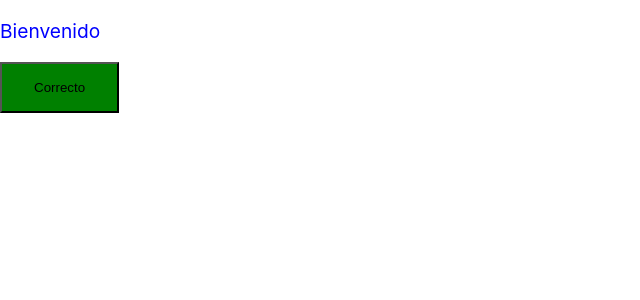
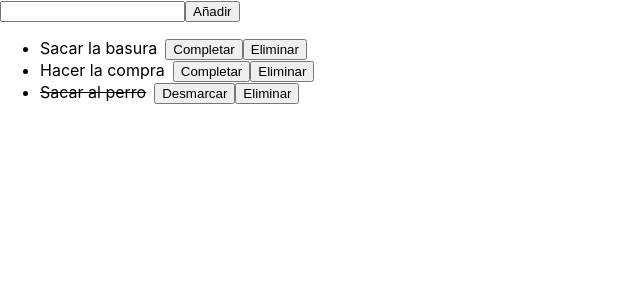
Before and after one commit to gorkavillara/16-feb-react-grupo-1, a React (Create React App) app: page / in a window 1280 px wide. Shown: the top 300 px of the page, without its empty margins (0-640 px from the left). Built offline with nearby package versions, Linux system fonts and the light colour scheme.

Commit message:
🗒️ Aplicación de tareas terminada

```diff
--- a/src/App.tsx
+++ b/src/App.tsx
@@ -1,6 +1,6 @@
 /* eslint-disable @typescript-eslint/no-unused-vars, no-unreachable */
 import "./App.css"
-import { Home, Contact, Admin, Login } from "views"
+import { Home, Contact, Admin, Login, Tareas } from "views"
 
 const routes = {
     home: <Home />,
@@ -25,7 +25,7 @@ function App() {
     // if (currentRoute === "contact") return <Contact />
     // if (currentRoute === "admin") return <Admin />
     // if (currentRoute === "login") return <Login />
-    currentRoute = "login"
+    currentRoute = "tareas"
     const mostrar = true
     return (
         <>
@@ -35,6 +35,7 @@ function App() {
                     {currentRoute === "contact" && <Contact />}
                     {currentRoute === "admin" && <Admin />}
                     {currentRoute === "login" && <Login />}
+                    {currentRoute === "tareas" && <Tareas />}
                     {/* {currentRoute === "home"
                 ? "Hola mundo desde home"
                 : "No estoy en la home"} */}
--- /dev/null
+++ b/src/models/index.ts
@@ -0,0 +1,6 @@
+export interface Tarea {
+    id: number
+    texto: string
+    completado: boolean
+    deleted: boolean
+}
--- /dev/null
+++ b/src/views/Tareas.tsx
@@ -0,0 +1,80 @@
+import React, { useState, useRef } from "react"
+import { Tarea } from "models"
+
+const listaTareas: Tarea[] = [
+    { id: 1, texto: "Sacar la basura", completado: false, deleted: false },
+    { id: 2, texto: "Hacer la compra", completado: false, deleted: false },
+    { id: 3, texto: "Sacar al perro", completado: true, deleted: false },
+]
+
+const Tareas = () => {
+    const [tareas, setTareas] = useState(listaTareas)
+    const inputRef = useRef<HTMLInputElement>(null)
+
+    const nuevaTarea = () => {
+        const textoNuevaTarea = inputRef.current?.value
+        if (!textoNuevaTarea || textoNuevaTarea === "") return
+
+        setTareas((prev) => [
+            ...prev,
+            {
+                id: prev.length + 1,
+                completado: false,
+                texto: textoNuevaTarea,
+                deleted: false,
+            },
+        ])
+        // if (!inputRef.current) return
+        inputRef.current.value = ""
+    }
+
+    const completaTarea = (id: number) => {
+        setTareas((tareas) =>
+            tareas.map((tarea) =>
+                tarea.id === id
+                    ? { ...tarea, completado: !tarea.completado }
+                    : tarea
+            )
+        )
+    }
+
+    const eliminarTarea = (id: number) => {
+        setTareas((tareas) =>
+            tareas.map((tarea) =>
+                tarea.id === id ? { ...tarea, deleted: true } : tarea
+            )
+        )
+    }
+    return (
+        <>
+            <input ref={inputRef} type="text" />
+            <button onClick={nuevaTarea}>Añadir</button>
+            <ul>
+                {tareas
+                    .filter((tarea) => !tarea.deleted)
+                    .map((tarea) => (
+                        <li key={tarea.id}>
+                            <span
+                                style={{
+                                    textDecoration: tarea.completado
+                                        ? "line-through"
+                                        : "",
+                                    marginRight: "0.5rem",
+                                }}
+                            >
+                                {tarea.texto}
+                            </span>
+                            <button onClick={() => completaTarea(tarea.id)}>
+                                {tarea.completado ? "Desmarcar" : "Completar"}
+                            </button>
+                            <button onClick={() => eliminarTarea(tarea.id)}>
+                                Eliminar
+                            </button>
+                        </li>
+                    ))}
+            </ul>
+        </>
+    )
+}
+
+export default Tareas
--- a/src/views/index.ts
+++ b/src/views/index.ts
@@ -2,5 +2,6 @@ import Admin from "./Admin"
 import Contact from "./Contact"
 import Home from "./Home"
 import Login from "./Login"
+import Tareas from "./Tareas"
 
-export { Admin, Contact, Home, Login }
+export { Admin, Contact, Home, Login, Tareas }
```
